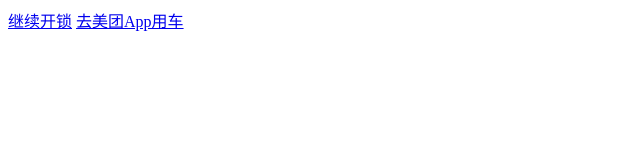
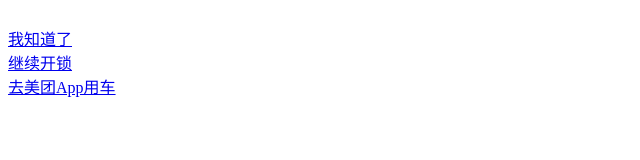
Before and after one commit to Agenric/Xcode_Convenient, a plain HTML site: page index.html in a window 1280 px wide. Shown: the whole page, without its empty margins (0-640 px from the left). Drawn offline with Linux system fonts and the light colour scheme.

Commit message:
quickly push by script

```diff
--- a/index.html
+++ b/index.html
@@ -8,7 +8,11 @@
 </head>
 
 <body>
-    <a href="javascript:;" id="goBack">继续开锁</a>
+    <br/>
+    <a href="javascript:;" id="goBack">我知道了</a>
+    <br/>
+    <a href="javascript:;" id="goBackUnLock">继续开锁</a>
+    <br/>
     <a href="javascript:;" id="openMeituanApp">去美团App用车</a>
 </body>
 
@@ -16,6 +20,9 @@
 <script type="text/javascript">
     document.getElementById('goBack').onclick = function (e) {
         window.location.href = "mobike://bridge?name=close&callback=1&data=%7B%22response%22%3A15%7D";
+    }
+    document.getElementById('goBackUnLock').onclick = function (e) {
+        window.location.href = "mobike://bridge?name=response&callback=1&data=%7B%22type%22%3A12%2C%22data%22%3A%22%22%7D";
     }
     document.getElementById('openMeituanApp').onclick = function (e) {
         if (navigator.userAgent.match(/(iPhone|iPod|iPad);?/i)) {
```
